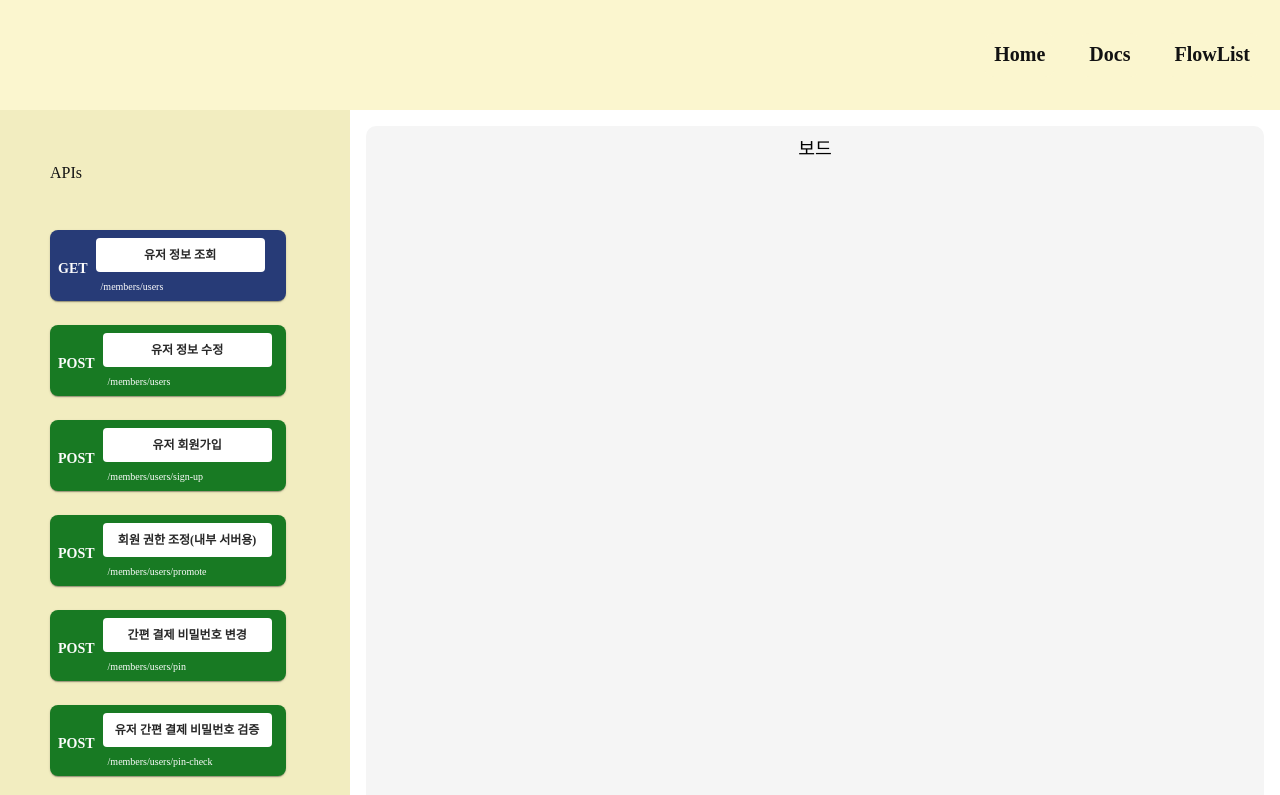
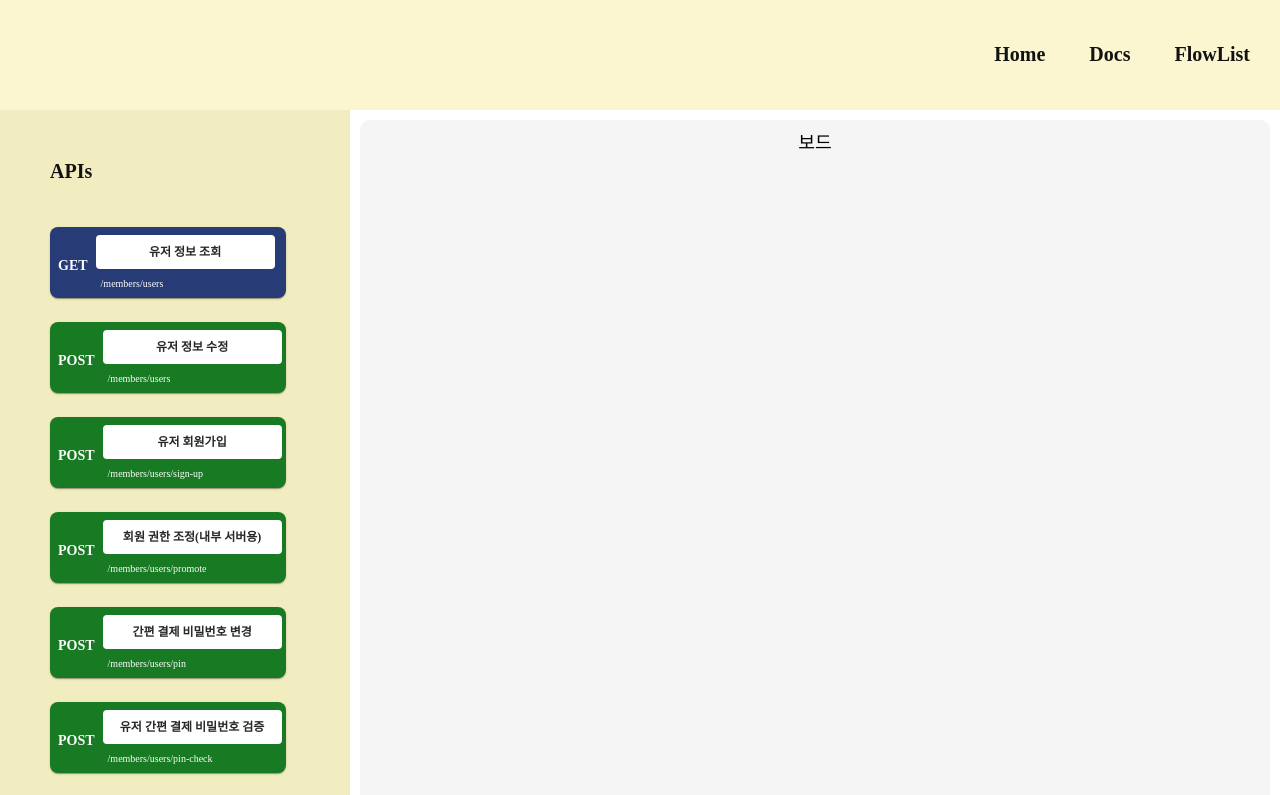
Before and after one commit to Binddog/Binddog, a React (Create React App) app in the folder frontend/binddog-core/: page /flow/1 in a window 1280 px wide. Shown: the top 795 px of the page. Built offline with nearby package versions, Linux system fonts and the light colour scheme; a web font is replaced by a local one.

Commit message:
:recycle: Refactor: 개별 플로우 페이지 수정

```diff
--- a/frontend/binddog-core/src/Component/Block.jsx
+++ b/frontend/binddog-core/src/Component/Block.jsx
@@ -43,7 +43,7 @@ export default function Block({ method, apiName, endpoint }) {
               bgcolor: "white",
               padding: "8px 2px",
               borderRadius: "4px",
-              width: "165px",
+              width: "175px",
               mb: "2px",
               display: "flex",
               justifyContent: "center",
--- a/frontend/binddog-core/src/Component/BlockList.jsx
+++ b/frontend/binddog-core/src/Component/BlockList.jsx
@@ -20,12 +20,9 @@ function BlockList({ li = blocks, name }) {
       }}
     >
       <Typography
-        variant="h6"
         sx={{
-          ...theme.typography,
-          color: theme.palette.text.primary,
+          ...theme.typography.h3,
           marginBottom: "20px",
-          textAlign: "center",
         }}
       >
         {name}
--- a/frontend/binddog-core/src/Page/Flow.jsx
+++ b/frontend/binddog-core/src/Page/Flow.jsx
@@ -43,7 +43,7 @@ function Flow() {
           display: "flex",
           flexDirection: "column",
           flexGrow: 1,
-          padding: "16px",
+          padding: "10px",
         }}
       >
         <Board />
```
